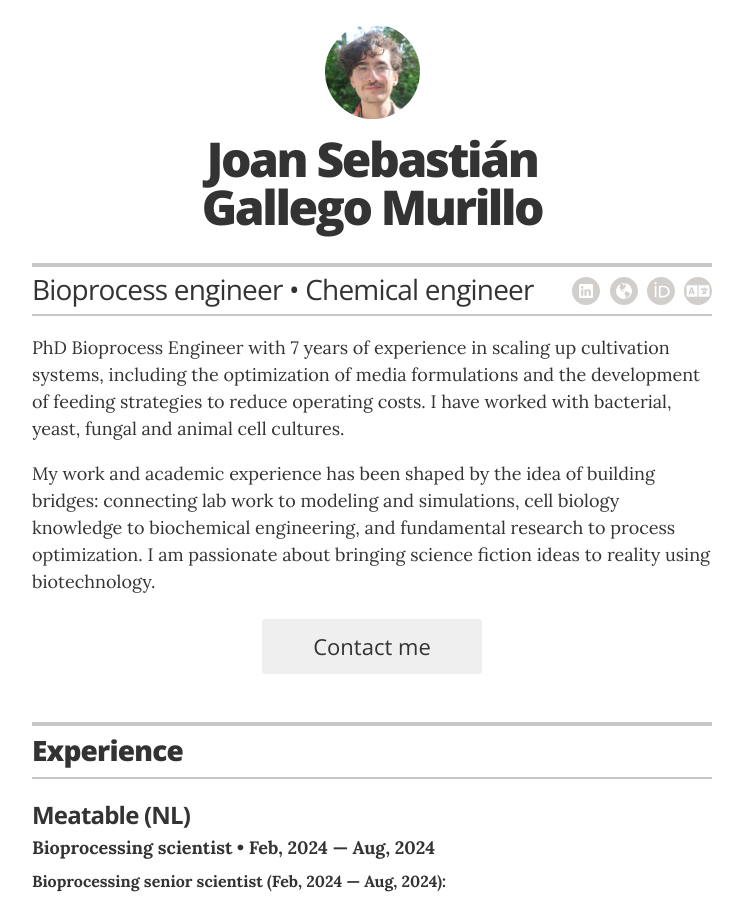
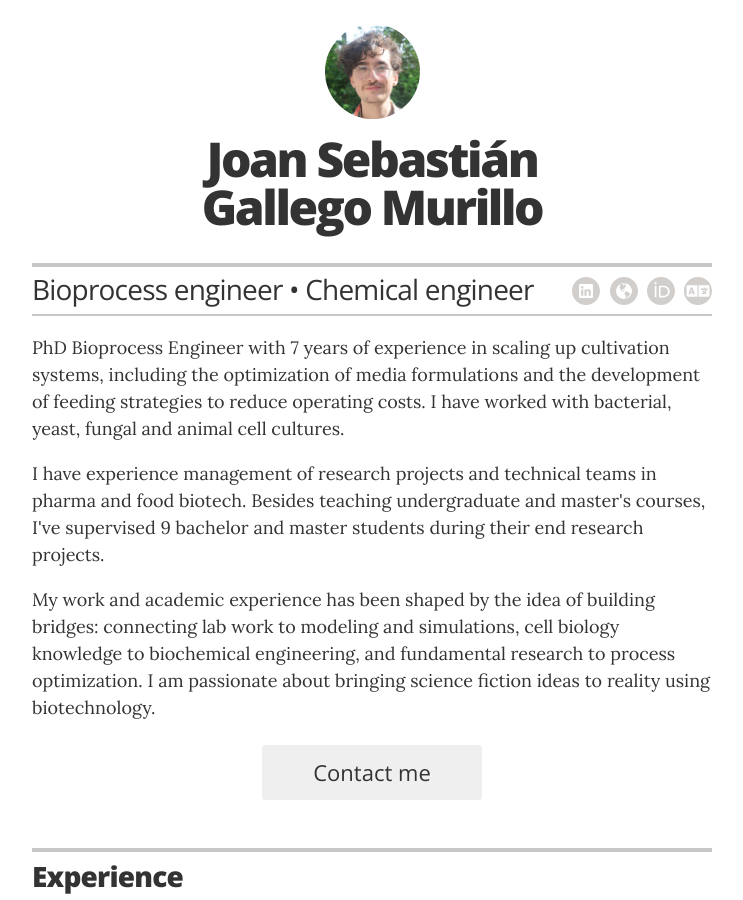
Before and after one commit to synthbiont/joangallego, a Jekyll site: the page built from index.html, in a window 1280 px wide and 900 px high. Shown: the whole window, without its empty margins (268-1011 px from the left). Built offline with Jekyll 4.4.1, drawn with Linux system fonts in a browser that asks for light colours.

Commit message:
Update _config.yml
Update intro to CV (eng)

```diff
--- a/_config.yml
+++ b/_config.yml
@@ -23,7 +23,7 @@ resume_contact_address:         "Bogotá, Colombia"
 resume_header_contact_info:     "Bogotá, Colombia • (+57) 317 1406083 • jsgallegom[at]outlook.com"
 display_header_contact_info:    "false"
 
-resume_header_intro: "<p>PhD Bioprocess Engineer with 7 years of experience in scaling up cultivation systems, including the optimization of media formulations and the development of feeding strategies to reduce operating costs. I have worked with bacterial, yeast, fungal and animal cell cultures.</p> <p>My work and academic experience has been shaped by the idea of building bridges: connecting lab work to modeling and simulations, cell biology knowledge to biochemical engineering, and fundamental research to process optimization. I am passionate about bringing science fiction ideas to reality using biotechnology.</p>"
+resume_header_intro: "<p>PhD Bioprocess Engineer with 7 years of experience in scaling up cultivation systems, including the optimization of media formulations and the development of feeding strategies to reduce operating costs. I have worked with bacterial, yeast, fungal and animal cell cultures.</p> <p>I have experience management of research projects and technical teams in pharma and food biotech. Besides teaching undergraduate and master's courses, I've supervised 9 bachelor and master students during their end research projects.</p> <p>My work and academic experience has been shaped by the idea of building bridges: connecting lab work to modeling and simulations, cell biology knowledge to biochemical engineering, and fundamental research to process optimization. I am passionate about bringing science fiction ideas to reality using biotechnology.</p>"
 
 # use "yes" to display the email contact button,
 # "no" to display an "I'm not looking for work" message,
```
